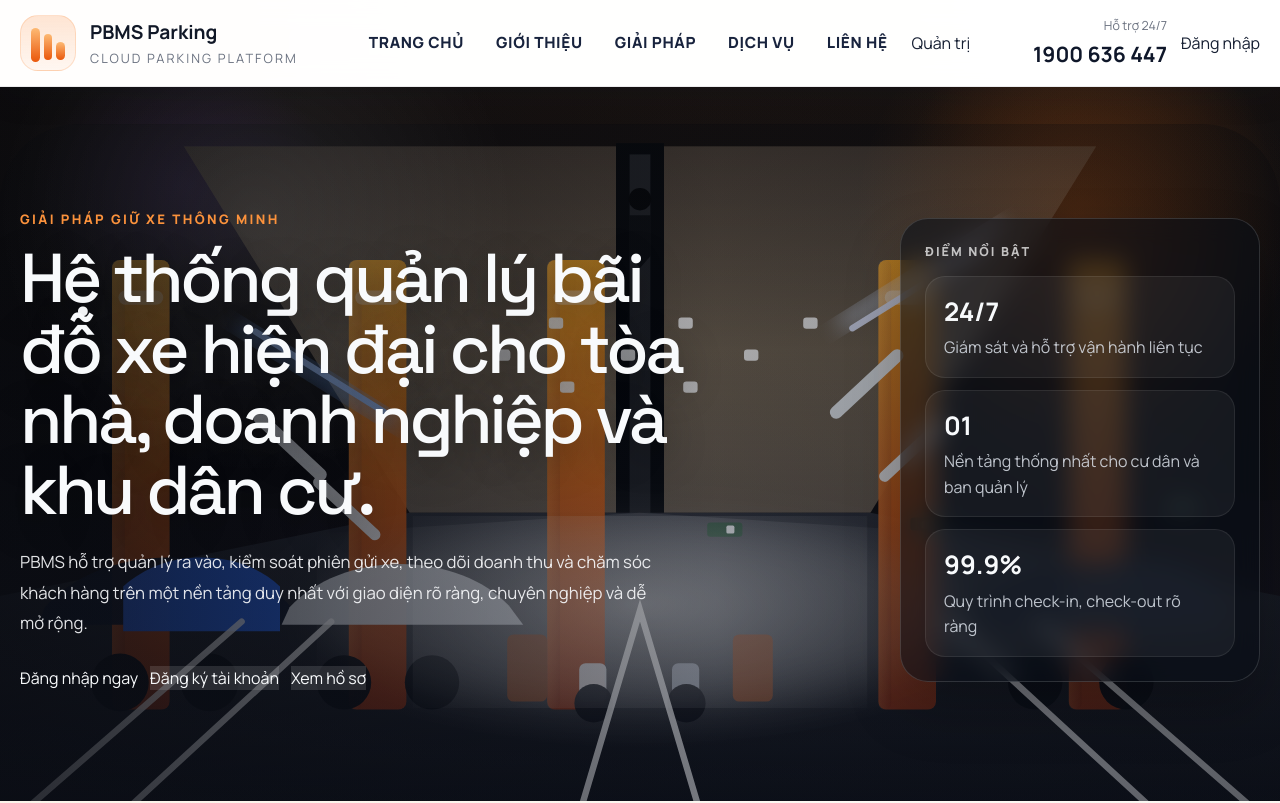
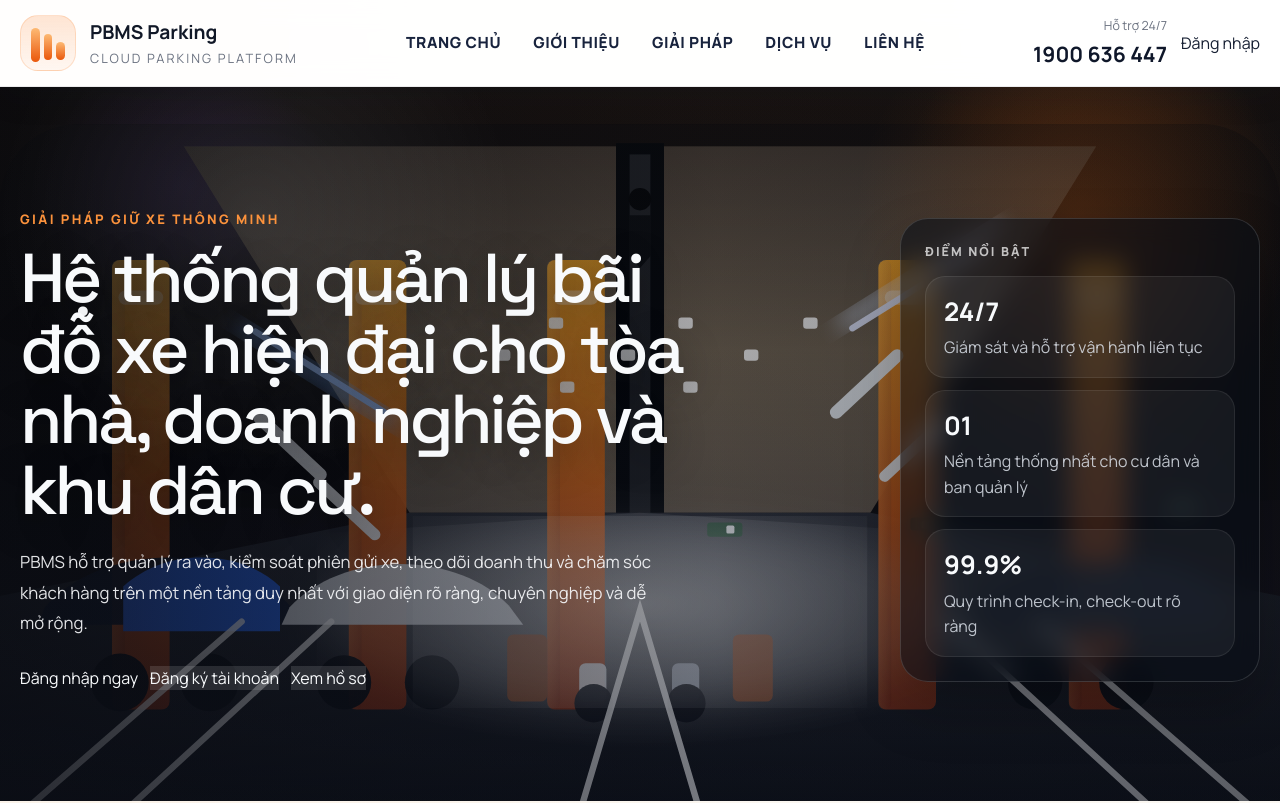
Before and after one commit to locphamxuan/ParkingManagement_FE_WDP301, a React (Vite) app: page / in a window 1280 px wide. Shown: the top 803 px of the page. Built offline with nearby package versions, Linux system fonts and the light colour scheme.

Commit message:
xoa button admin login trong trang user
xoa button admin login trong trang user

```diff
--- a/src/pages/HomePage.tsx
+++ b/src/pages/HomePage.tsx
@@ -97,9 +97,9 @@ export default function HomePage({ modules, onOpenAuth, onOpenDashboard, onActio
                 {link.label}
               </a>
             ))}
-            <button className="home-admin-link" type="button" onClick={() => onOpenAdmin?.()}>
+            {/* <button className="home-admin-link" type="button" onClick={() => onOpenAdmin?.()}>
               Quản trị
-            </button>
+            </button> */}
           </nav>
 
           <div className="home-nav-meta">
```
